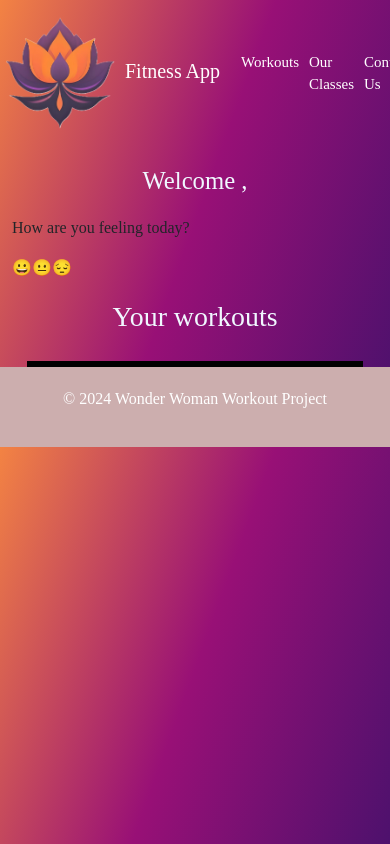
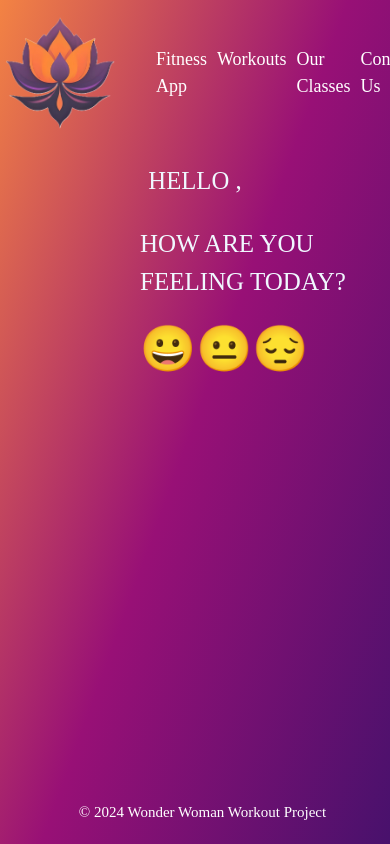
Before and after one commit to elismountain/fitness-app, a React (Vite) app: page /workout-plan in a window 390 px wide. Shown: the top 844 px of the page. Built offline with nearby package versions, Linux system fonts and the light colour scheme; a small style sheet from the web is missing.

Commit message:
added css style on the home page, second page, footer, nav

```diff
--- a/src/App.css
+++ b/src/App.css
@@ -1,6 +1,10 @@
 body {
     font-family: 'Josefin Sans';
     background-color: #FFFAFB;
+    background: linear-gradient(110deg, rgb(243, 131, 67) 0%, rgb(152, 16, 118) 50%, rgb(72, 17, 108) 100%);
+    background-repeat: no-repeat;
+    min-height: 100vh;
+
   }
 
   * {
--- a/src/components/Footer.jsx
+++ b/src/components/Footer.jsx
@@ -4,7 +4,7 @@ import '../styles/Footer.css';
 
 const Footer = () => {
   return (
-    <footer className="footer">
+    <footer className="footer" style={{color : "white", fontSize : "15px", padding : "5px", paddingLeft : "20px", textDecoration : "none"}}>
       <Container>
         <Row>
           <Col>
--- a/src/components/MyNavbar.jsx
+++ b/src/components/MyNavbar.jsx
@@ -15,15 +15,14 @@ const MyNavbar = () => {
           alt="Logo"
           width="120"
           height="120"
-          className="d-inline-block align-top" bootstrap class for alignment
+          className="d-inline-block align-top"
         />
-
-        <b /> Fitness App
       </Navbar.Brand>
       <Nav className="me-auto">
-        <Link style={{color : "white", fontSize : "15px", padding : "5px", textDecoration : "none"}} to="#workouts">Workouts</Link>
-        <Link style={{color : "white", fontSize : "15px", padding : "5px", textDecoration : "none"}}to="#classes">Our Classes</Link>
-        <Link style={{color : "white", fontSize : "15px", padding : "5px", textDecoration : "none"}}to="#contact">Contact Us</Link>
+        <Link style={{color : "white", fontSize : "18px", padding : "5px", paddingLeft : "20px", textDecoration : "none"}} to="/">Fitness App</Link>
+        <Link style={{color : "white", fontSize : "18px", padding : "5px", textDecoration : "none"}} to="#workouts">Workouts</Link>
+        <Link style={{color : "white", fontSize : "18px", padding : "5px", textDecoration : "none"}}to="#classes">Our Classes</Link>
+        <Link style={{color : "white", fontSize : "18px", padding : "5px", textDecoration : "none"}}to="#contact">Contact Us</Link>
       </Nav>
     </Container>
   </Navbar>
--- a/src/components/SignIn.jsx
+++ b/src/components/SignIn.jsx
@@ -142,10 +142,13 @@ const SignIn = ({ onSubmit }) => {
   <Button
     style={{
       backgroundColor: 'orange',
+      border: 'orange',
       borderRadius: '10px',
       fontSize: '1.5rem',
       padding: '10px 20px',
       fontWeight: 'bold',
+      marginTop: '30px',
+      marginBottom: '290px'
     }}
     size="lg"
     type="submit"
--- a/src/pages/ExerciseDetail.css
+++ b/src/pages/ExerciseDetail.css
@@ -5,28 +5,40 @@
   display: flex;
   flex-wrap: wrap;
   gap: 15px;
-  border: solid black;
+  border-radius: 15px;
+  background: white;
 }
 
-/* .exercise-container {
-  display: flex;
-  width: 20dvw;
-  flex-direction: column;
+.exercise-name{
+  font-size: 24px;
+  font-weight: bold;
+  text-align: center;
 }
 
-h4 {
-  text-align: center;
+.exercise-img {
+  height: 30dvh;
+  padding: 20px 20px;
+  margin: 20px 20px;
+}
+
+.timer-page__button {
+  background-color: orange;
   color: white;
+  border: none;
+  padding: 8px 18px;
+  font-size: 16px;
+  font-weight: bold;
+  cursor: pointer;
+  transition: background-color 0.3s ease;
+  border-radius: 15px;
+  margin-left: 10px;
 }
-/* .info {
+
+.timer-page__button:hover {
+  background-color: #b3072c;
+}
+
+.timer-button_container {
   display: flex;
-  flex-direction: row-reverse;
-  gap: 15px;
-  padding: 10px;
-  align-items: center;
-  text-align: justify;
-} */
-
-.img {
-  height: 30dvh;
+  justify-content: center;
 }
--- a/src/pages/ExerciseDetail.jsx
+++ b/src/pages/ExerciseDetail.jsx
@@ -2,6 +2,7 @@ import React, { useState, useEffect } from "react";
 import { useLocation } from "react-router-dom";
 import exerciseAPI from "../components/exerciseapi";
 import "./ExerciseDetail.css";
+import { Link } from 'react-router-dom';
 
 const ExerciseDetail = (goal1) => {
   const [exercises, setExercises] = useState([]);
@@ -43,15 +44,21 @@ const ExerciseDetail = (goal1) => {
     <div className="main-exercise-container">
       {exercises.map((exercise, index) => (
           <div className="exercise-container" key={index}>
-            <h4 className="name">{exercise.name}</h4>
+
             {/* <div className="info"> */}
               {/* <p className="instructions">
                 Instructions: {exercise.instructions}
               </p> */}
-              <img className="img" src={exercise.gifUrl} alt="Exercise" />
+              <img className="exercise-img" src={exercise.gifUrl} alt="Exercise" />
             {/* </div> */}
+            <h4 className="exercise-name">{exercise.name}</h4>
+            <div className="timer-button_container">
+            <Link to="/timer-page">
+              <button className="timer-page__button">GO</button>
+            </Link>
+            </div>
+
           </div>
-
       ))}
     </div>
   );
--- a/src/pages/Home.css
+++ b/src/pages/Home.css
@@ -1,14 +1,16 @@
-h1, h2 {
+.home-title {
     text-align: center;
     padding: 20px;
     color: aliceblue;
+    margin-top: 100px;
+
 }
 
-/* body {
-    background: rgb(72,17,108);
-    background: linear-gradient(110deg, rgb(243, 131, 67) 0%, rgb(67, 6, 52) 100%);
-} */
 
-body {
-    background: linear-gradient(110deg, rgb(243, 131, 67) 0%, rgb(152, 16, 118) 50%, rgb(72, 17, 108) 100%);
+.home-description {
+    text-align: center;
+    padding: 20px;
+    color: aliceblue;
+    margin-bottom: 50px;
+
 }
--- a/src/pages/Home.jsx
+++ b/src/pages/Home.jsx
@@ -13,8 +13,8 @@ const Home = () => {
 
   return (
     <div className= "body">
-      <h1>WONDER WOMAN WORKOUT</h1>
-      <h2>Every workout is a step towards becoming Wonder Woman. </h2>
+      <h1 className="home-title">WONDER WOMAN WORKOUT</h1>
+      <h2 className="home-description">Every workout is a step towards becoming Wonder Woman </h2>
       <SignIn onSubmit={handleSubmit} />
     </div>
   );
--- a/src/pages/WorkoutPlan.css
+++ b/src/pages/WorkoutPlan.css
@@ -1,15 +1,74 @@
 .exercise-list {
     display: flex;
     flex-wrap: wrap;
-    justify-content: space-between; /* Равномерно распределить элементы по контейнеру */
+    justify-content: space-between;
   }
 
   .exercise-list > div {
-    width: calc(50% - 20px); /* 50% ширины родительского контейнера минус отступы */
-    margin-bottom: 20px; /* Отступ между строками */
+    width: calc(50% - 20px);
+    margin-bottom: 20px;
   }
 
   .exercise-list > div img {
     max-width: 100%;
     height: auto;
   }
+
+  .workouts-title {
+    text-align: center;
+    padding: 20px;
+    color: aliceblue;
+    margin-bottom: 50px;
+
+  }
+
+
+  .bmi-container {
+    display: grid;
+    grid-template-columns: 1fr 1fr;
+    grid-template-rows: 1fr 1fr;
+    gap: 0px 0px;
+    grid-template-areas:
+      "bmi-name bmi-name"
+      "bmi-result emoji-wrapper";
+      padding: 20px;
+      color: aliceblue;
+
+  }
+
+  .bmi-name {
+    grid-area: bmi-name;
+    text-align: center;
+    text-transform: uppercase;
+ }
+
+  .bmi-result {
+    padding-left: 120px;
+    grid-area: bmi-result;
+    font-size: 25px;
+
+
+}
+
+
+  .emoji-wrapper {
+    padding-left: 120px;
+    grid-area: emoji-wrapper;
+    font-size: 25px;
+    text-transform: uppercase;
+}
+
+.emojiTracker {
+    font-size: 45px;
+}
+
+
+@media (max-width: 970px) {
+    .bmi-container {
+      grid-template-columns: 1fr; /* Single column layout for mobile */
+      grid-template-areas:
+        "bmi-name"
+        "bmi-result"
+        "emoji-wrapper";
+    }
+  }
--- a/src/pages/WorkoutPlan.jsx
+++ b/src/pages/WorkoutPlan.jsx
@@ -73,25 +73,21 @@ const WorkoutPlan = () => {
   }, [bmi]);
 
   return (
-    <div className="container-fluid">
-      <h2 style={{ alignItems: "left" }}>Welcome , {username}</h2>
-      <p>How are you feeling today?</p>
-      <div>{EmojiTracker()}</div>
-      <div>
+    <div className="bmi-container">
+      <h2 className="bmi-name" style={{ alignItems: "left" }}> Hello , {username}</h2>
+      <div className="emoji-wrapper">
+        <p className="bmi-feeling">How are you feeling today?</p>
+        <div className="emojiTracker">{EmojiTracker()}</div>
+      </div>
+
+      <div className="bmi-result">
         {bmi && <p>Your BMI is: {bmi.toFixed(2)}</p>}
         {weightC && <p>Your BMI is within the {weightC} category</p>}
 
 
         {goal && <p>Goal for today : {goal}</p>}
-
-        {/* {exercise.map((exercise, index) => (
-          <div key={index}>
-            {exercise.name}
-            <img src={exercise.gifUrl}></img>
-          </div>
-        ))} */}
       </div>
-      <h1>Your workouts</h1>
+      {/* <h1 className="workouts-title">Your workouts</h1> */}
       <ExerciseDetail />
     </div>
   );
--- a/src/styles/Footer.css
+++ b/src/styles/Footer.css
@@ -1,7 +1,9 @@
 .footer {
     width: 100%;
-    background-color: #ccaeae;
     color: #ffffff;
     padding: 20px 0;
     text-align: center;
+    position: absolute;
+    left: 0;
+    bottom: 0;
 }
```
